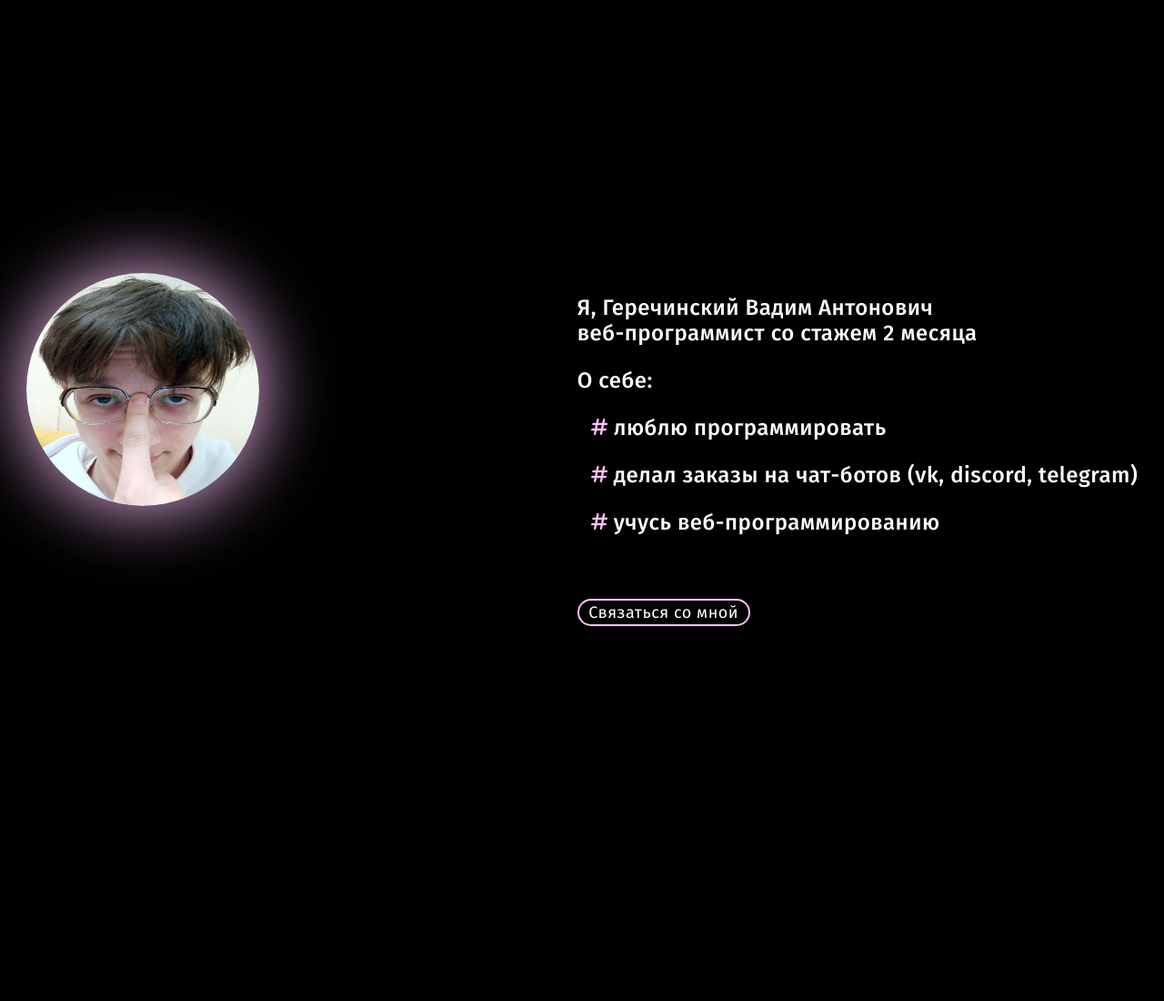
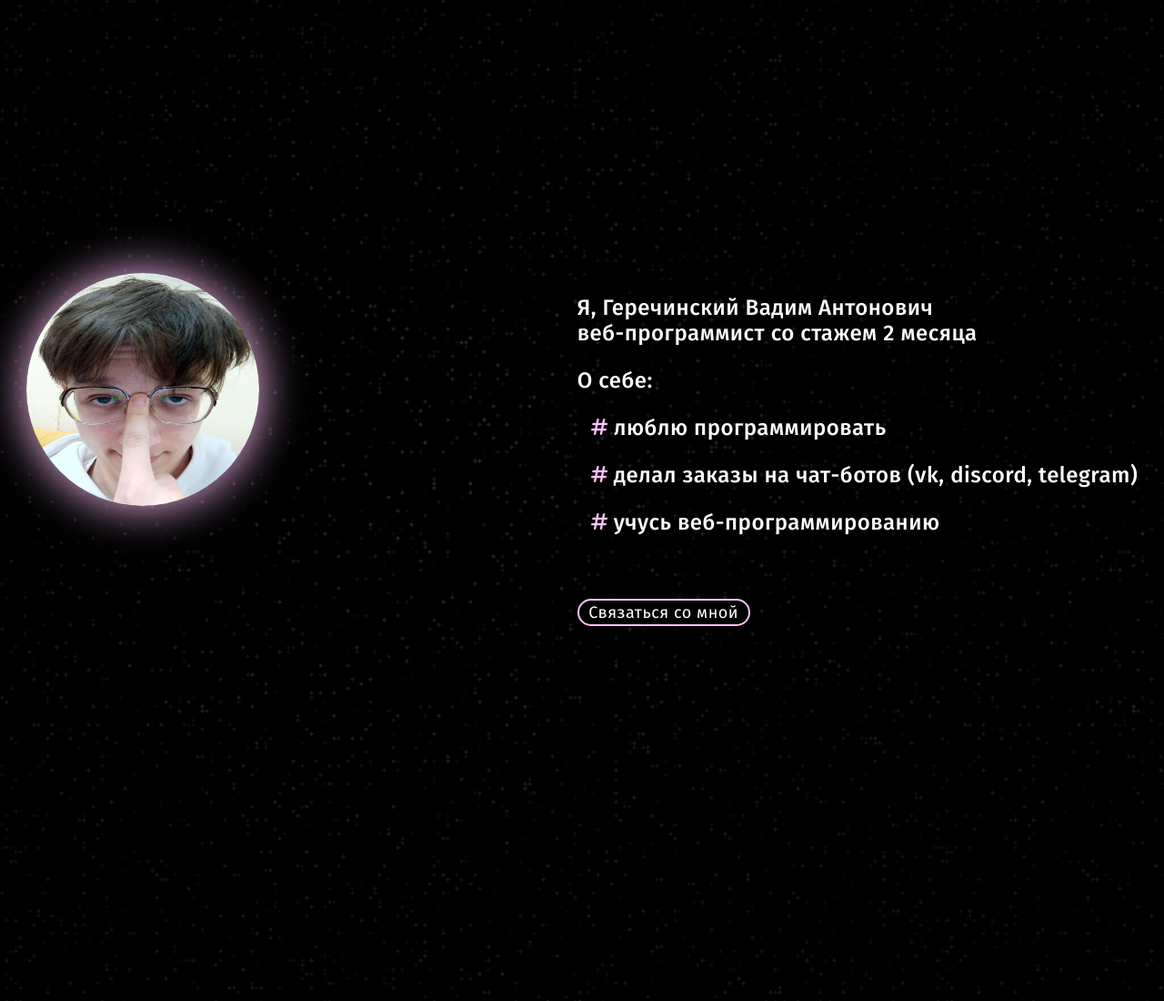
Before and after one commit to Beafzzz/Portfolio, a plain HTML site: page index.html in a window 1280 px wide. Shown: the top 1100 px of the page at 91% size. Drawn offline with Linux system fonts and the light colour scheme.

Commit message:
добавил фон

```diff
--- a/style.css
+++ b/style.css
@@ -16,14 +16,14 @@ body{
     margin: 0;
     display: flex;
     width: 100%;
-    height: 1800px;
+    height: 2400px;
     background-color: black;
     color: white;
     font-family: "Fira Sans", sans-serif;
     font-weight: 500;
     letter-spacing: 0.5px;
     font-size: 24px;
-
+    background-image: url("assets/images/background.png");
 }
 
 .about-me{
@@ -38,7 +38,7 @@ body{
     width: 256px;
     height: 256px;
     border-radius: 50%;
-    box-shadow: 0px 0px 80px #ffc2fc
+    box-shadow: 0px 0px 50px #ffc2fc
 }
 
 .ul-about-me{
```
Also changed, not shown: assets/images/background.jpg (deleted), assets/images/background.png (added).
